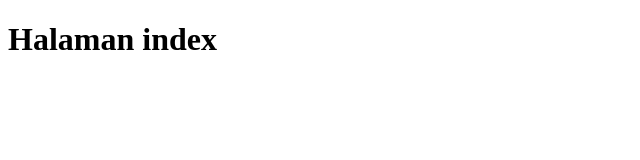
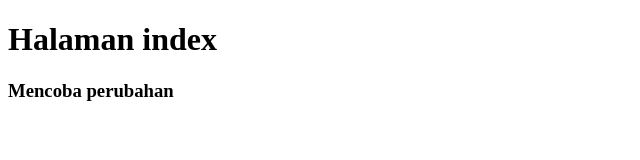
Before and after one commit to Ulil19/test, a plain HTML site: page index.html in a window 1280 px wide. Shown: the whole page, without its empty margins (0-640 px from the left). Drawn offline with Linux system fonts and the light colour scheme.

Commit message:
Update index.html

```diff
--- a/index.html
+++ b/index.html
@@ -7,5 +7,6 @@
 </head>
 <body>
     <h1>Halaman index</h1>
+    <h3>Mencoba perubahan</h3>
 </body>
 </html>
```
